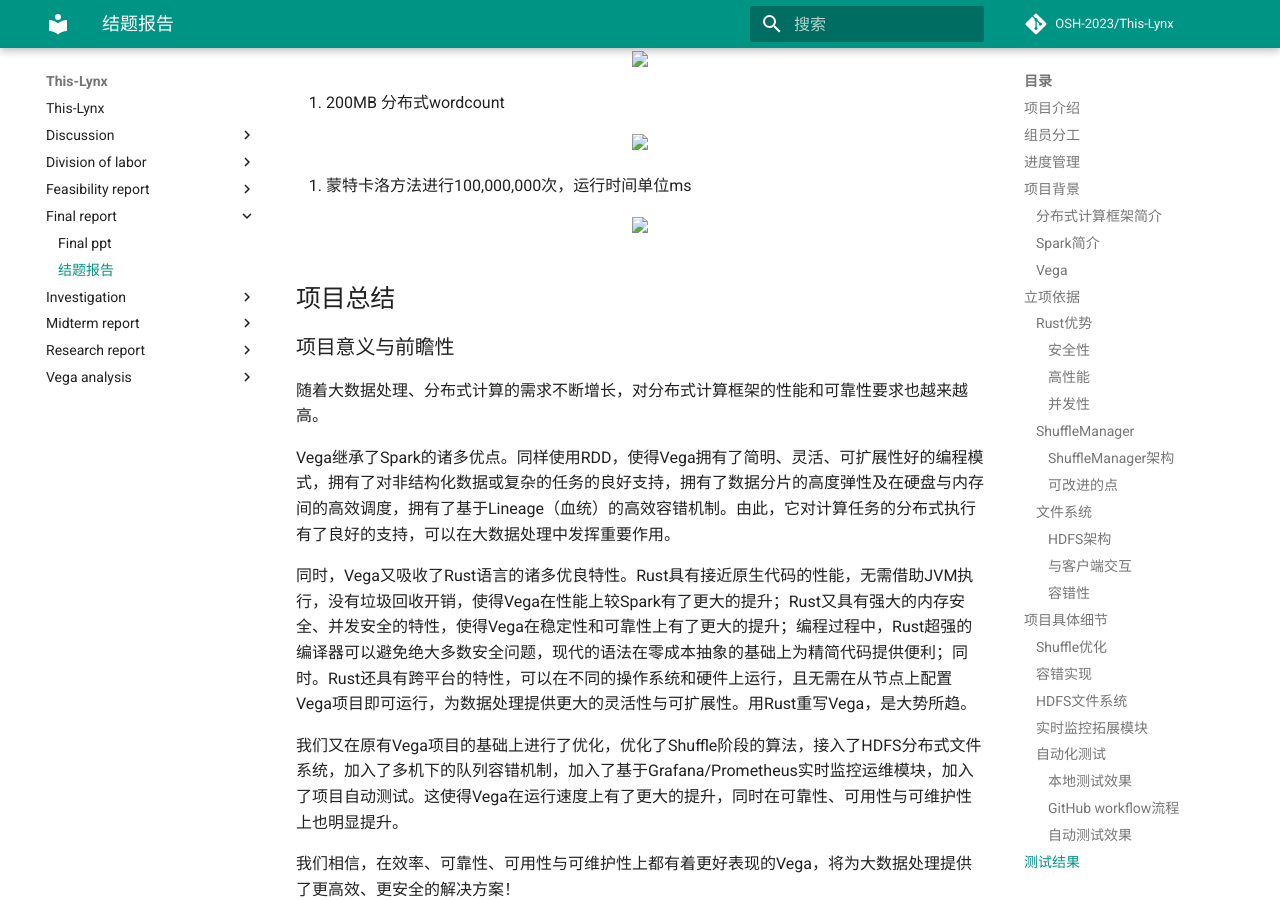
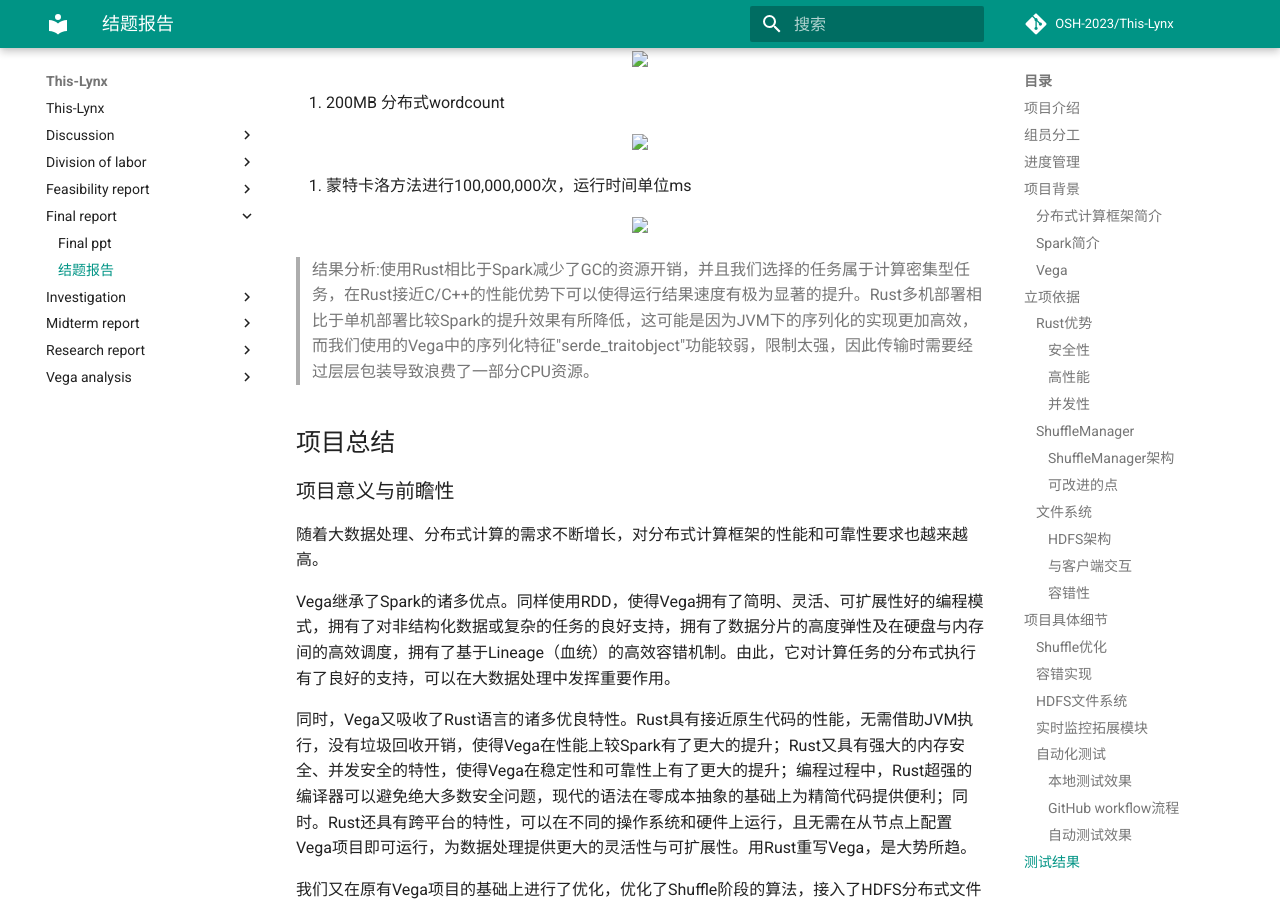
Before and after one commit to OSH-2023/This-Lynx, an MkDocs documentation site: the page built from docs/final_report/final_report.md, in a window 1280 px wide and 900 px high, scrolled down 16698 px. Built offline with MkDocs 1.6.1 and Material for MkDocs 9.7.7, drawn with Linux system fonts in a browser that asks for light colours; comment, search, counter and statistics services are not loaded.

Commit message:
add analysis for result

```diff
--- a/docs/final_report/final_report.md
+++ b/docs/final_report/final_report.md
@@ -582,6 +582,8 @@ style F fill:#cf5,stroke:#f66,stroke-width:5px;
 
 <div style="text-align:center"><img src="./src/calc_pi.png" width=80%/></div>
 
+> 结果分析:使用Rust相比于Spark减少了GC的资源开销，并且我们选择的任务属于计算密集型任务，在Rust接近C/C++的性能优势下可以使得运行结果速度有极为显著的提升。Rust多机部署相比于单机部署比较Spark的提升效果有所降低，这可能是因为JVM下的序列化的实现更加高效，而我们使用的Vega中的序列化特征"serde_traitobject"功能较弱，限制太强，因此传输时需要经过层层包装导致浪费了一部分CPU资源。
+
 ## 项目总结
 ### 项目意义与前瞻性
 
```
